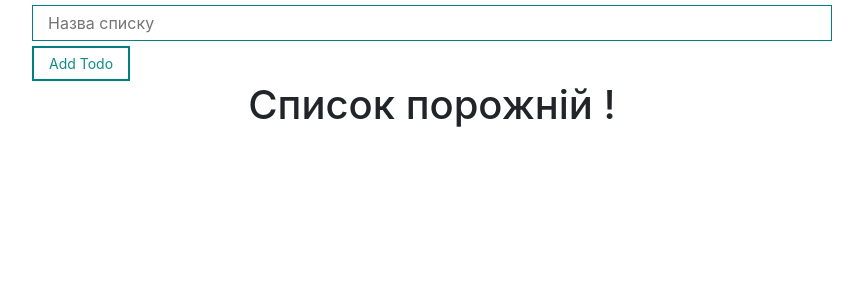
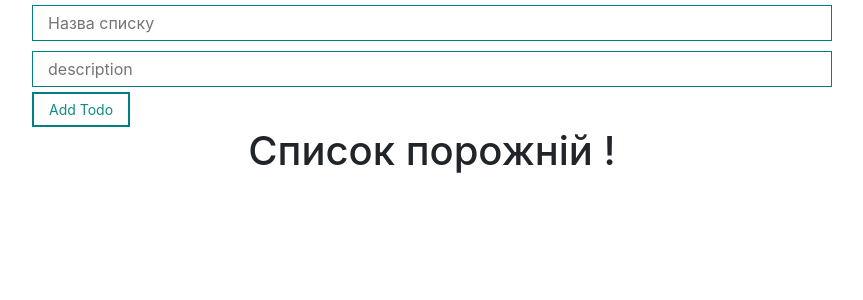
Before and after one commit to IvannaIva/todoReact, a React (Create React App) app in the folder todo/: page / in a window 1280 px wide. Shown: the top 300 px of the page, without its empty margins (208-1071 px from the left). Built offline with nearby package versions, Linux system fonts and the light colour scheme.

Commit message:
todo_Dotsss

```diff
--- a/todo/src/App.jsx
+++ b/todo/src/App.jsx
@@ -1,5 +1,6 @@
 import "./components/styles/App.css";
 import React, { Component } from "react";
+import { useState } from "react";
 
 import { TodoList } from "./components/TodoList";
 import TodoForm from "./components/TodoForm";
@@ -72,11 +73,13 @@ function App() {
     });
   };
 
+
   return (
     <div className="App">
       <TodoForm create={createTodo} />
 
       <TodoList
+
         removeLabelFromTodo={removeLabelFromTodo}
         addLabel={addLabelToTodo}
         editTodo={editTodo}
--- a/todo/src/components/TodoForm.jsx
+++ b/todo/src/components/TodoForm.jsx
@@ -5,7 +5,7 @@ import MyButton from "./UI/button/MyButton";
 import { useEffect } from "react";
 
 export default function TodoForm({ create }) {
-  const [todo, setTodo] = useState({ title: "" });
+  const [todo, setTodo] = useState({ title: "", description:""});
 
 
 
@@ -19,7 +19,7 @@ export default function TodoForm({ create }) {
     };
 
     create(newTodo);
-    setTodo({ title: "" });
+    setTodo({ title: "", description: ""});
   };
 
   return (
@@ -30,6 +30,12 @@ export default function TodoForm({ create }) {
         type="text"
         placeholder="Назва списку"
       />
+      <MyInput
+        value={todo.description}
+        onChange={(e) => setTodo({ ...todo, description: e.target.value })}
+        type="text"
+        placeholder="description"
+      />
       <MyButton onClick={addNewPost}> Add Todo </MyButton>
     </form>
   );
--- a/todo/src/components/TodoItem.jsx
+++ b/todo/src/components/TodoItem.jsx
@@ -6,6 +6,13 @@ import CustomButton from "./UI/button/CustomButton";
 import LabelButtons from "./LabelButtons";
 import SelectedLabel from "./SelectedLabel";
 import EditTodoForm from "./EditTodoForm";
+
+import {
+  Accordion,
+  AccordionBody,
+  AccordionHeader,
+  AccordionItem,
+} from "reactstrap";
 
 import {
   Dropdown,
@@ -21,7 +28,18 @@ export const TodoItem = ({ ...props }) => {
   const toggleEdit = () => setEditOpen((prevState) => !prevState);
 
   const [modal, setModal] = useState(false);
-  // const [label, setLabel] = useState([])
+  const [open, setOpen] = useState(false);
+
+  const toggleOpenDes =() => {
+    setOpen((prevState) => !prevState);
+  }
+  // const toggleOpenDes = (id) => {
+  //   if (open === id) {
+  //     setOpen();
+  //   } else {
+  //     setOpen(id);
+  //   }
+  // };
 
   const handleEdit = (newTitle) => {
     props.editTodo(props.todo, newTitle);
@@ -38,8 +56,15 @@ export const TodoItem = ({ ...props }) => {
   };
 
   return (
-    <div className="todo">
-      {/* <div className="todo__content"> */}
+    // <div className="todo">
+    <div>
+      <Accordion
+        // open={open}
+        // toggleOpenDes={toggleOpenDes}
+
+      >
+        <AccordionItem >
+          <AccordionHeader onClick={toggleOpenDes}>
             {editOpen ? (
               <div className="todo__content">
                 {" "}
@@ -49,10 +74,10 @@ export const TodoItem = ({ ...props }) => {
             ) : (
               <div className="todo__content">
                 {" "}
-            <span>{props.number}.</span>{props.todo.title}
+                <span>{props.number}.</span>
+                {props.todo.title}
               </div>
             )}
-      {/* </div> */}
 
             <div className="selected-label">
               {props.todo.labels.map((label, index) => (
@@ -92,6 +117,13 @@ export const TodoItem = ({ ...props }) => {
                 </DropdownMenu>
               </Dropdown>
             </div>
+          </AccordionHeader>
+          <AccordionBody isOpen={open}>
+            <span>{props.todo.description}</span>
+          </AccordionBody>
+        </AccordionItem>
+      </Accordion>
+
       <MyModal visible={modal} setVisible={setModal}>
         <LabelButtons handleLabelClick={handleLabelClick} />
       </MyModal>
--- a/todo/src/components/TodoList.jsx
+++ b/todo/src/components/TodoList.jsx
@@ -8,6 +8,7 @@ export const TodoList = ({
   editTodo,
   addLabel,
   removeLabelFromTodo,
+
 }) => {
   if (!todos.length) {
     return <h1 style={{ textAlign: "center" }}>Список порожній !</h1>;
@@ -18,6 +19,7 @@ export const TodoList = ({
       <h1 style={{ textAlign: "center" }}> {title} </h1>
       {todos.map((todo, index) => (
         <TodoItem
+
           removeLabelFromTodo={removeLabelFromTodo}
           addLabel={addLabel}
           editTodo={editTodo}
```
Lines whose indentation alone changed are shown as unchanged.
